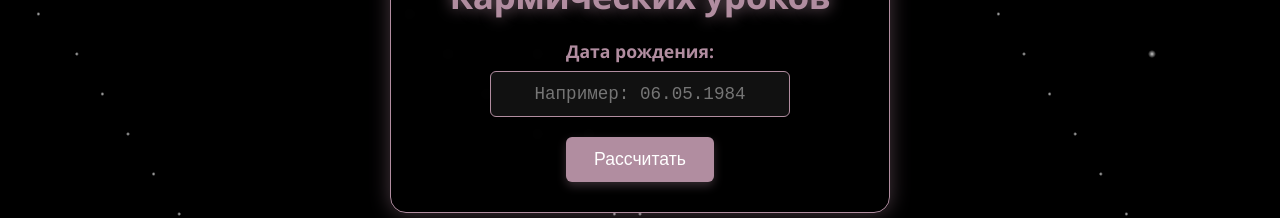
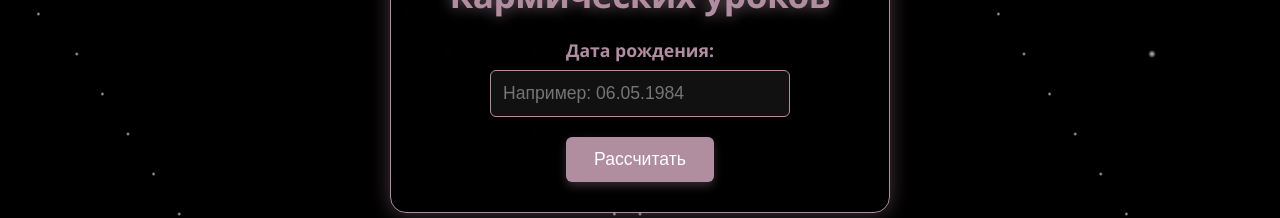
Before and after one commit to klimbatik/karmiccalculator, a website: page index.html in a window 1280 px wide. Shown: the part 346-564 px from the top of the page. Drawn offline with Linux system fonts and the light colour scheme.

Commit message:
Update styles.css

```diff
--- a/styles.css
+++ b/styles.css
@@ -176,7 +176,7 @@ input[type="text"] {
     background: #111;
     color: #fff;
     font-size: 1.1em;
-    font-family: 'Monotype Coursive', monospace;
+    font-family: 'Monotype Coursive',
     text-align: center;
     display: block;
     margin: 0 auto 20px auto;
```
